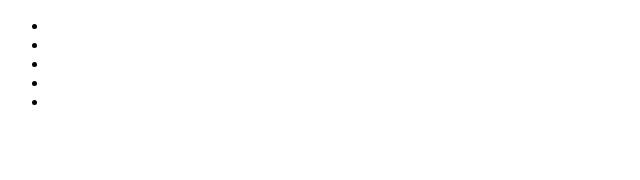
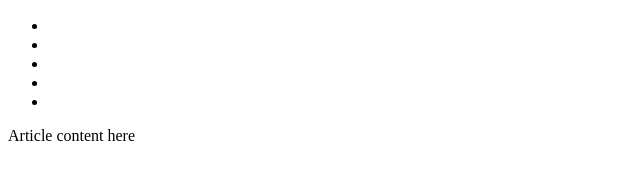
Before and after one commit to fannyyudris/NBWParallax-Demo, a plain HTML site: page index.html in a window 1280 px wide. Shown: the whole page, without its empty margins (0-640 px from the left). Drawn offline with nearby package versions, Linux system fonts and the light colour scheme.

Commit message:
Adding article container

```diff
--- a/index.html
+++ b/index.html
@@ -28,13 +28,19 @@
         <li><a href="#fifth" title="Next Section"><img src="images/dot.png" alt="Link" /></a></li>
     </ul>
 
+    <!-- Container that makes up each article -->
+    <div id="intro">
+        <div class="story">
+            Article content here
+        </div>
+    </div>
 
 
 
 
 
-<!-- License: http://creativecommons.org/licenses/by-sa/3.0/ (Attribution Share Alike). -->
-<!-- Dual licensed under the MIT and GPL licenses:
+    <!-- License: http://creativecommons.org/licenses/by-sa/3.0/ (Attribution Share Alike). -->
+    <!-- Dual licensed under the MIT and GPL licenses:
 http://www.opensource.org/licenses/mit-license.php
 http://www.gnu.org/licenses/gpl.html -->
 </body>
```
Also changed, not shown: scripts/jquery.inview.js (line endings or trailing spaces).
